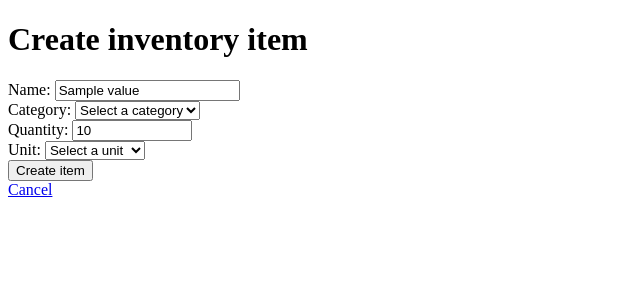
After one commit to julioldv/cafe-inventory, a Node server app: template views/newItem.ejs in a window 1280 px wide. The commit adds this page. Shown: the top 300 px of the page, without its empty margins (0-640 px from the left). Run offline with Node 20, Linux system fonts and the light colour scheme; the template is opened without the code that fills it: most values are stand-ins (such as "Sample title", 1, 10 or a date in 2020).

Commit message:
feat(items): implement inventory item creation

```diff
--- a/views/index.ejs
+++ b/views/index.ejs
@@ -11,6 +11,7 @@
         <header>
             <h1>All categories from Cafe Inventory</h1>
             <a href="/categories/new">Create category</a>
+            <a href="/items/new">Create item</a>
         </header>
 
         <section>
--- /dev/null
+++ b/views/newItem.ejs
@@ -0,0 +1,129 @@
+
+<!DOCTYPE html>
+<html lang="en">
+<head>
+    <meta charset="UTF-8">
+    <meta name="viewport" content="width=device-width, initial-scale=1.0">
+    <title>New Item | Cafe Inventory</title>
+</head>
+<body>
+    <main>
+        <header>
+            <h1>Create inventory item</h1>
+        </header>
+
+        <% if (errors.length > 0) { %>
+            <section>
+                <h2>Please correct the following errors:</h2>
+
+                <ul>
+                    <% errors.forEach(error => { %>
+                        <li><%= error.msg %></li>
+                    <% }); %>
+                </ul>
+            </section>
+        <% } %>
+
+        <% if (categories.length === 0) { %>
+            <p>
+                You must create a category before adding inventory items.
+            </p>
+
+            <a href="/categories/new">Create category</a>
+
+        <% } else { %>
+            <form action="/items/new" method="POST">
+
+                <div>
+                    <label for="name">Name:</label>
+                    <input
+                        type="text"
+                        id="name"
+                        name="name"
+                        value="<%= values.name %>"
+                        maxlength="50"
+                        required
+                    >
+                </div>
+
+                <div>
+                    <label for="category_id">Category:</label>
+
+                    <select
+                        name="category_id"
+                        id="category_id"
+                        required
+                    >
+                        <option
+                            value=""
+                            <%= !categories.some(category =>
+                                String(category.id) === values.category_id
+                            ) ? 'selected' : '' %>
+                        >
+                            Select a category
+                        </option>
+
+                        <% categories.forEach(category => { %>
+                            <option
+                                value="<%= category.id %>"
+                                <%= String(category.id) === values.category_id
+                                    ? 'selected'
+                                    : '' %>
+                            >
+                                <%= category.name %>
+                            </option>
+                        <% }); %>
+                    </select>
+                </div>
+
+                <div>
+                    <label for="quantity">Quantity:</label>
+                    <input
+                        type="number"
+                        id="quantity"
+                        name="quantity"
+                        min="0"
+                        max="2147483647"
+                        step="1"
+                        value="<%= values.quantity %>"
+                        required
+                    >
+                </div>
+
+                <div>
+                    <label for="unit">Unit:</label>
+
+                    <select name="unit" id="unit" required>
+                        <option value="">Select a unit</option>
+
+                        <option
+                            value="g"
+                            <%= values.unit === 'g' ? 'selected' : '' %>
+                        >
+                            Grams (g)
+                        </option>
+
+                        <option
+                            value="ml"
+                            <%= values.unit === 'ml' ? 'selected' : '' %>
+                        >
+                            Milliliters (ml)
+                        </option>
+
+                        <option
+                            value="pcs"
+                            <%= values.unit === 'pcs' ? 'selected' : '' %>
+                        >
+                            Pieces (pcs)
+                        </option>
+                    </select>
+                </div>
+
+                <button type="submit">Create item</button>
+            </form>
+        <% } %>
+
+        <a href="/">Cancel</a>
+    </main>
+</body>
+</html>
```
Also changed, not shown: controllers/itemsController.js (+68 -2 lines), db/queries.js (+20 -1 lines), routes/itemsRouter.js (+41 -0 lines).
